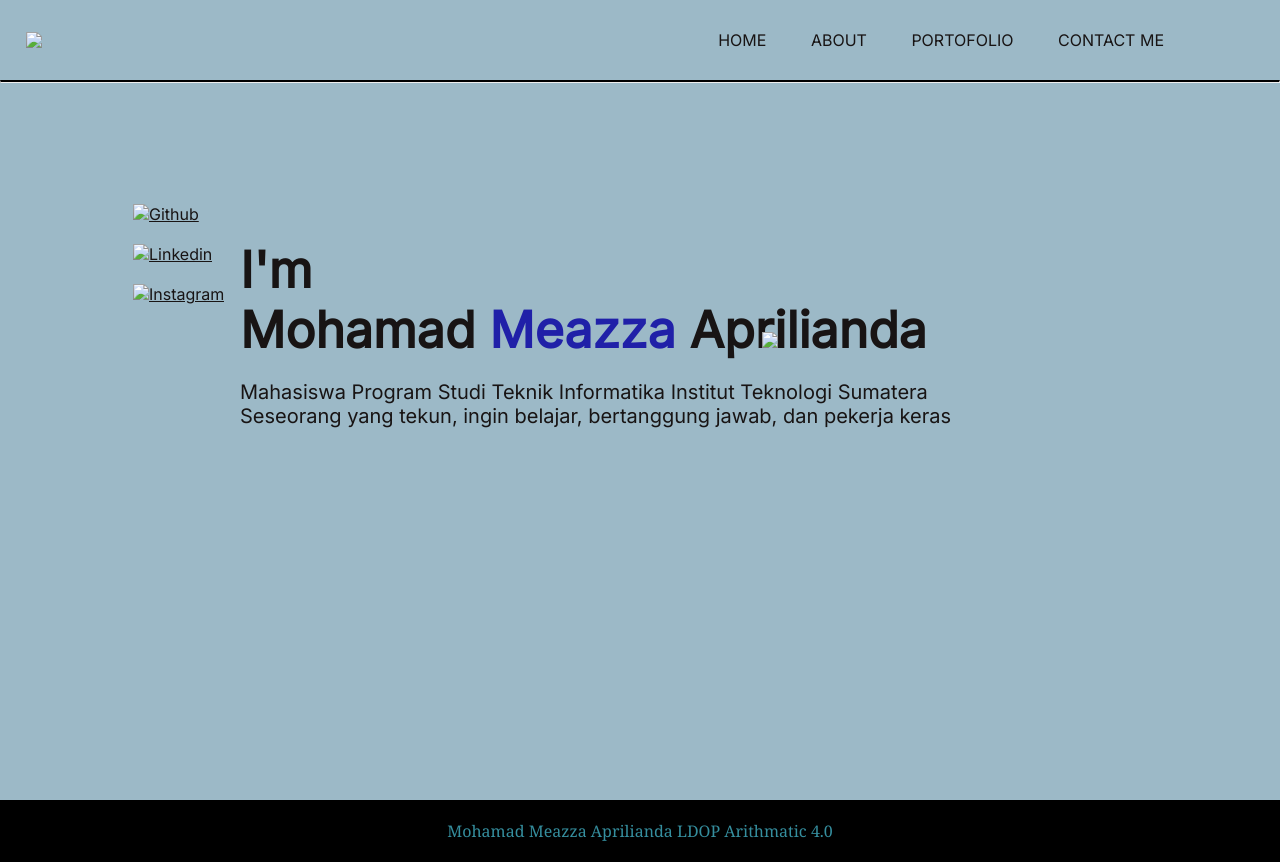
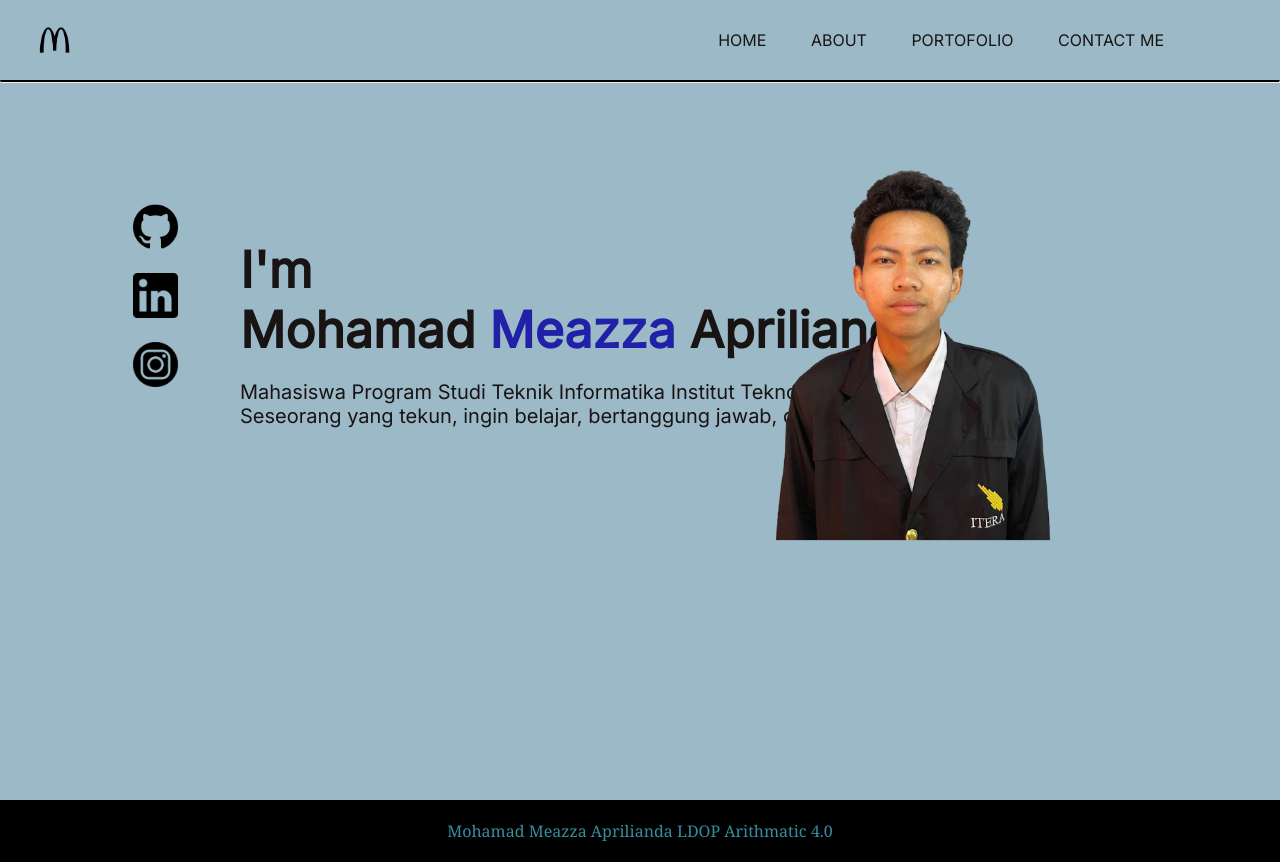
Before and after one commit to Meazzaa/portofolio, a plain HTML site: page index.html in a window 1280 px wide. Drawn offline with Linux system fonts and the light colour scheme; the site is published under a folder, as on GitHub Pages, so addresses that start at the root find nothing.

Commit message:
Add files via upload

```diff
--- a/index.html
+++ b/index.html
@@ -18,7 +18,7 @@
     <header>
         <div class="navbar">
             <nav>
-            <img src="/public/M-removebg-preview.png" class="m" width="60px">
+            <img src="./public/M-removebg-preview.png" class="m" width="60px">
             <ul>
                 <li class="nav"><a href="#home">HOME</a></li>
                 <li class="nav"><a href="#">ABOUT</a></li>
@@ -28,9 +28,9 @@
         </nav>
         <hr>
             <div id="home" class="logo">
-            <td><a href="https://github.com/Meazzaa" target="_blank"><img src="/public/github item.png" alt="Github"></a></td><br>
-            <td><a href="https://www.linkedin.com/in/meazzaa/" target="_blank"><img src="/public/linkedin-removebg-preview.png" alt="Linkedin" ></a></td><br>
-            <td><a href="https://instagram.com/meazzaa_" target="_blank"><img src="/public/instagram-removebg-preview.png" alt="Instagram"></a></td><br>
+            <td><a href="https://github.com/Meazzaa" target="_blank"><img src="./public/github item.png" alt="Github"></a></td><br>
+            <td><a href="https://www.linkedin.com/in/meazzaa/" target="_blank"><img src="./public/linkedin-removebg-preview.png" alt="Linkedin" ></a></td><br>
+            <td><a href="https://instagram.com/meazzaa_" target="_blank"><img src="./public/instagram-removebg-preview.png" alt="Instagram"></a></td><br>
             <section>
             <div class="content">
                 <h1 class="nama">I'm <br>Mohamad <span>Meazza</span> Aprilianda </h1>
@@ -41,7 +41,7 @@
         </section>
     </div>
     <div class="images">
-        <img src="/public/eja-removebg-preview.png" class="foto">
+        <img src="./public/eja-removebg-preview.png" class="foto">
     </div>
 </div>
     </header>
```
